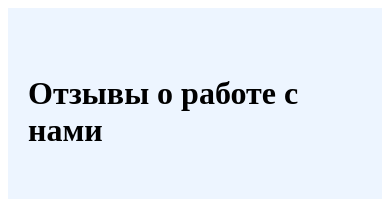
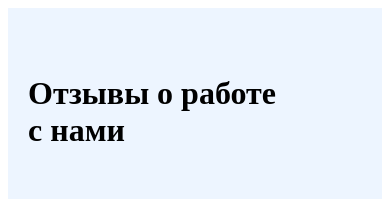
Before and after one commit to mahlufartem/frontend-tvoy-trud, a Next.js app: page /MainPage/sections/Section_7/Section_7 in a window 390 px wide. Shown: the top 199 px of the page. Built offline with nearby package versions, Linux system fonts and the light colour scheme.

Commit message:
раздел с отзывами

```diff
--- a/src/components/ReviewsCarousel/ReviewsCarousel.module.scss
+++ b/src/components/ReviewsCarousel/ReviewsCarousel.module.scss
@@ -30,6 +30,11 @@
 
 		@media (max-width: 1023px) {
 			font-size: 32px;
+		}
+
+		@media (max-width: 767px) {
+			font-size: 32px;
+			max-width: 250px;
 		}
 	}
 }
```
